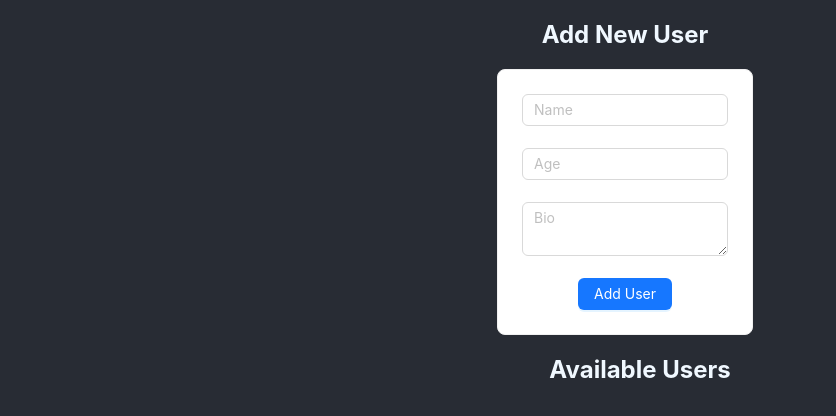
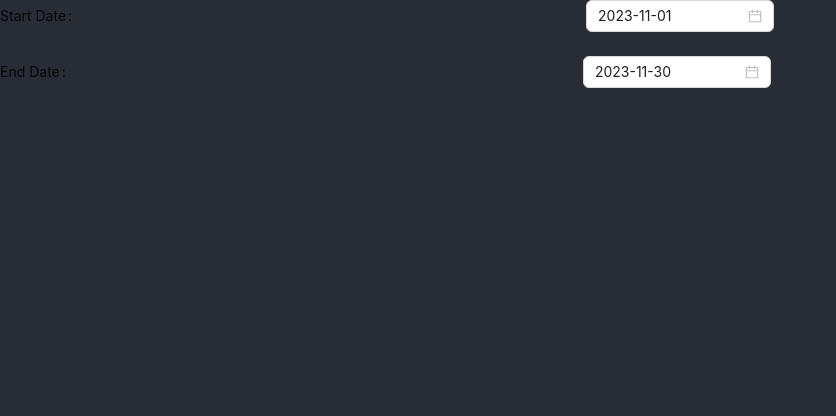
Before and after one commit to mhg007/react-advance, a React (Create React App) app: page / in a window 1280 px wide. Shown: the top 416 px of the page, without its empty margins (0-836 px from the left). Built offline with nearby package versions, Linux system fonts and the light colour scheme.

Commit message:
Resolving the issue of DatePicker using dayjs

```diff
--- a/package.json
+++ b/package.json
@@ -7,6 +7,8 @@
     "@testing-library/react": "^13.4.0",
     "@testing-library/user-event": "^13.5.0",
     "antd": "^5.10.3",
+    "dayjs": "^1.11.10",
+    "moment": "^2.29.4",
     "react": "^18.2.0",
     "react-dom": "^18.2.0",
     "react-scripts": "5.0.1",
--- a/src/App.js
+++ b/src/App.js
@@ -3,7 +3,9 @@
 import { AddUser } from './components/AddUser';
 import { useState } from 'react';
 import { UserList } from './components/UserList';
-
+import {DatePicker, Form} from 'antd';
+import moment from 'moment';
+import dayjs from 'dayjs';
 function App() {
   const [users,setUsers] = useState([]);
   const dispatchUserEvent = (actionType,payload)=>{
@@ -21,10 +23,18 @@
 
   return (
     <div className="App">
-      <AppContext.Provider value={{users,dispatchUserEvent}}>
+      {/* <AppContext.Provider value={{users,dispatchUserEvent}}>
         <AddUser/>
         <UserList/>
-      </AppContext.Provider>
+      </AppContext.Provider> */}
+      <Form initialValues={{start: dayjs().startOf('month'), end:moment().endOf('month')}}>
+        <Form.Item name='start' label='Start Date'>
+          <DatePicker format={"YYYY-MM-DD"} placeholder='Start Date'/>
+        </Form.Item>
+        <Form.Item name='end' label='End Date'>
+          <DatePicker format={"YYYY-MM-DD"} placeholder='End Date'/>
+        </Form.Item>
+      </Form>
     </div>
   );
 }
```
Also changed, not shown: 1 other file (tests, documents, lock files or other folders).
